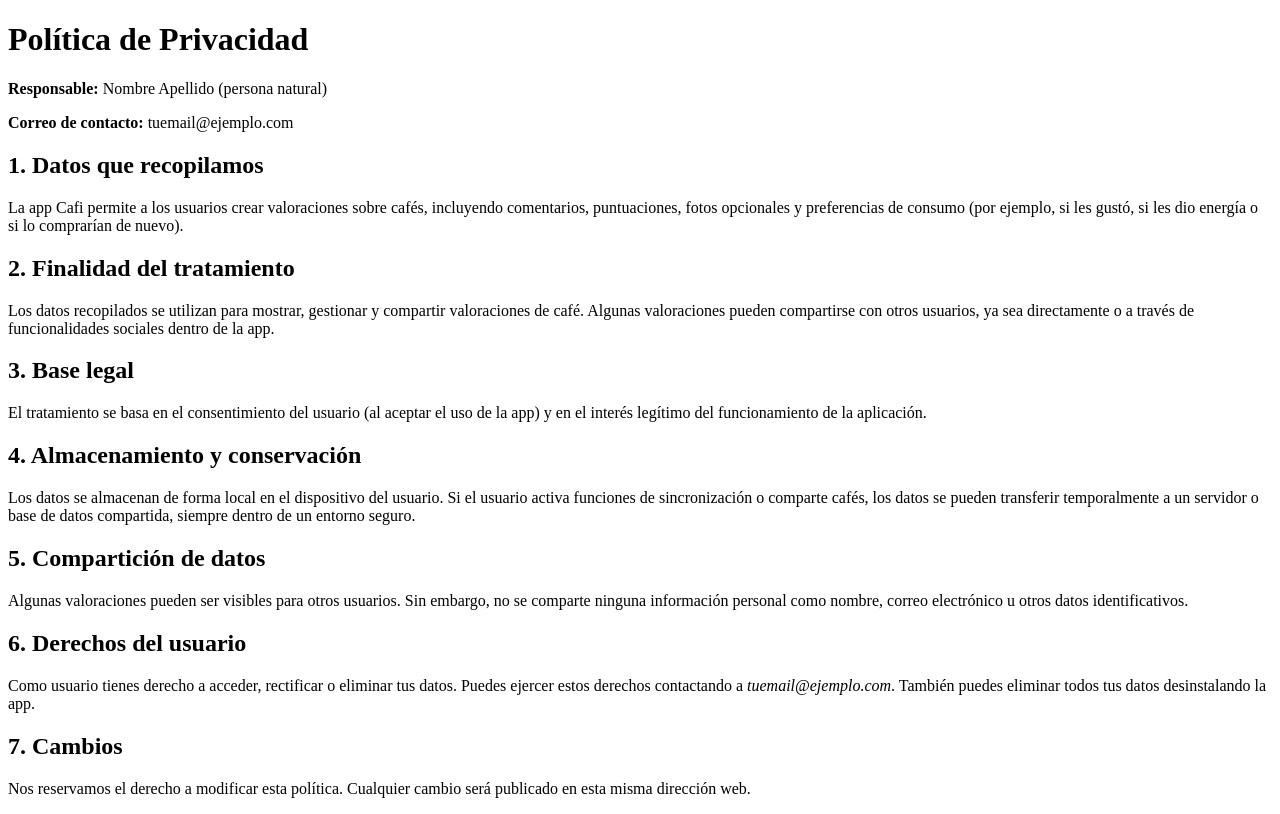
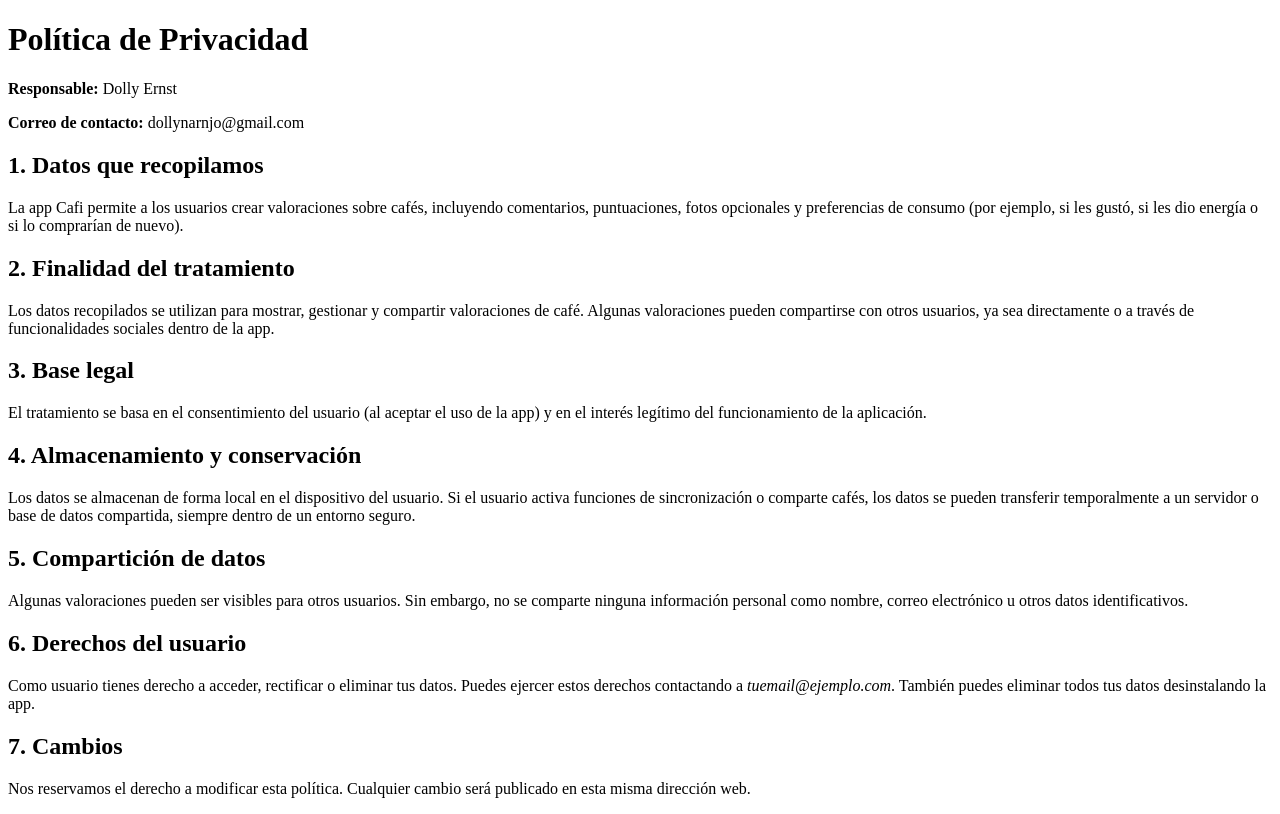
Before and after one commit to Dolieth/cafi-privacy-policy, a plain HTML site: page index.html in a window 1280 px wide. Drawn offline with Linux system fonts and the light colour scheme.

Commit message:
Update index.html

```diff
--- a/index.html
+++ b/index.html
@@ -7,8 +7,8 @@
 <body>
   <h1>Política de Privacidad</h1>
 
-  <p><strong>Responsable:</strong> Nombre Apellido (persona natural)</p>
-  <p><strong>Correo de contacto:</strong> tuemail@ejemplo.com</p>
+  <p><strong>Responsable:</strong> Dolly Ernst</p>
+  <p><strong>Correo de contacto:</strong> dollynarnjo@gmail.com</p>
 
   <h2>1. Datos que recopilamos</h2>
   <p>La app Cafi permite a los usuarios crear valoraciones sobre cafés, incluyendo comentarios, puntuaciones, fotos opcionales y preferencias de consumo (por ejemplo, si les gustó, si les dio energía o si lo comprarían de nuevo).</p>
```
